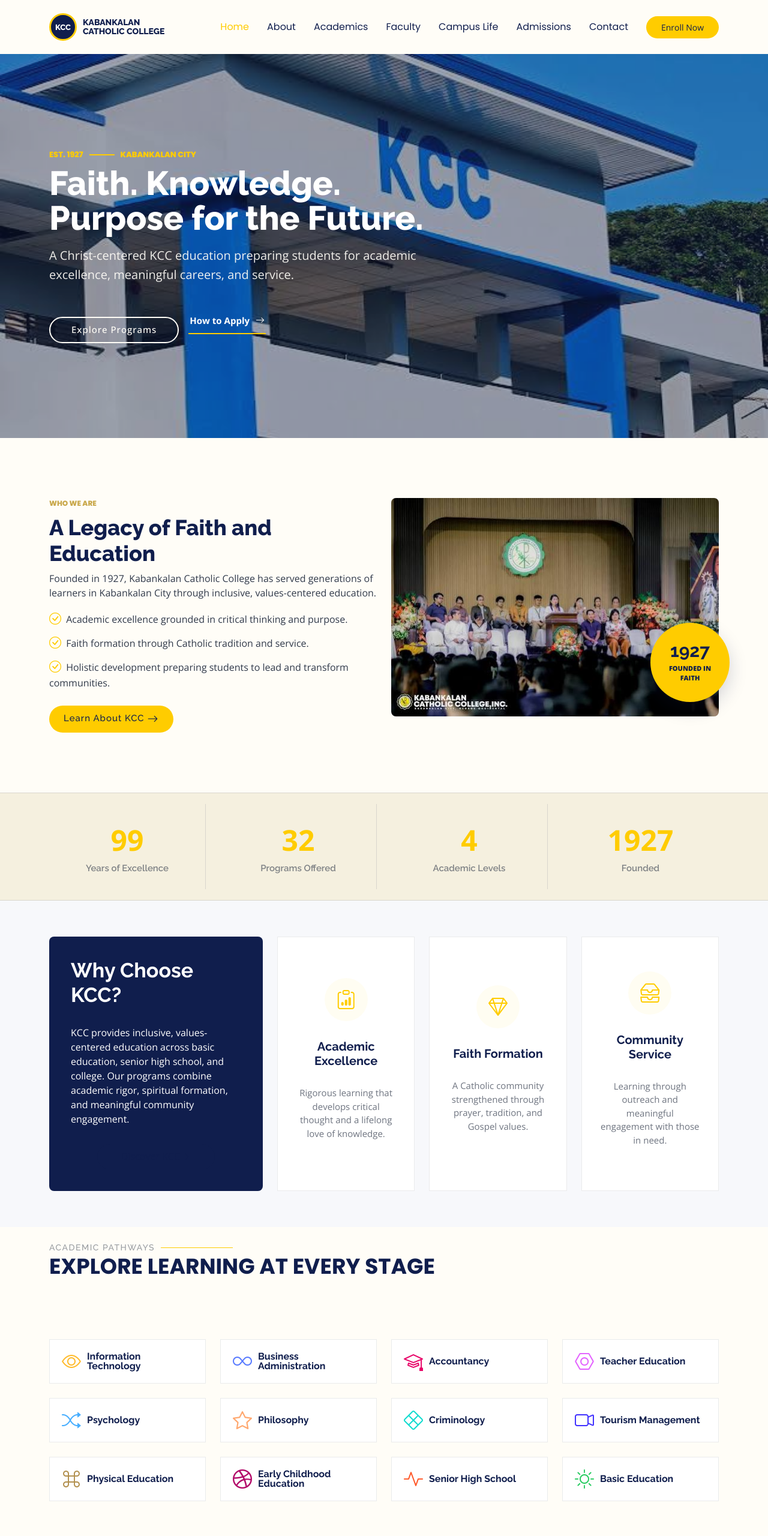
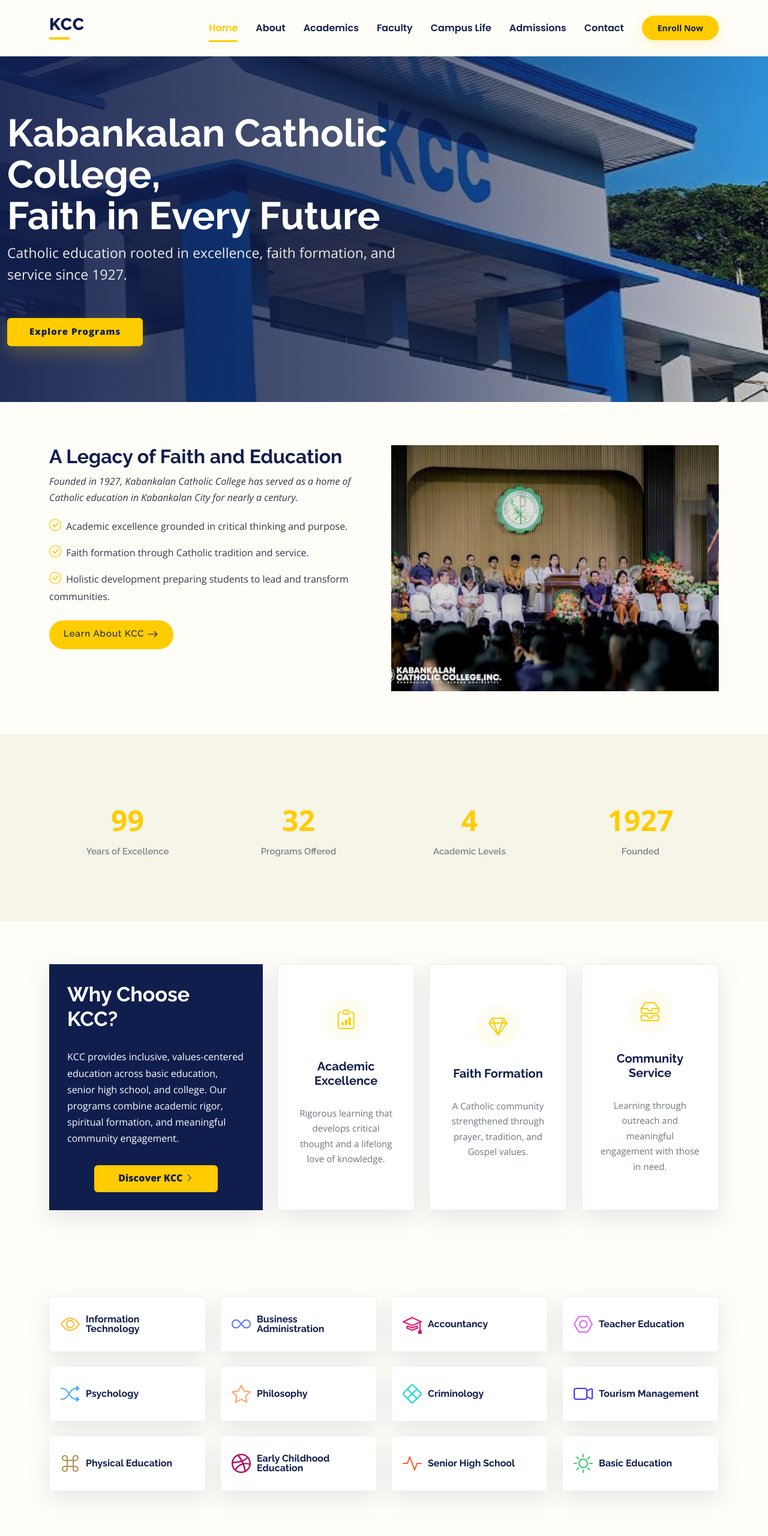
Before and after one commit to venice-aurelio/aurelio-project-2, a plain HTML site: page index.html in a window 1280 px wide. Shown: the top 2560 px of the page at 60% size. Drawn offline with nearby package versions, Linux system fonts and the light colour scheme.

Commit message:
final output

```diff
--- a/assets/css/main.css
+++ b/assets/css/main.css
@@ -258,32 +258,6 @@ h6 {
   color: var(--accent-color);
 }
 
-.header .logo-mark {
-  width: 46px;
-  height: 46px;
-  display: inline-flex;
-  align-items: center;
-  justify-content: center;
-  flex: 0 0 46px;
-  border-radius: 50%;
-  background: var(--kcc-navy);
-  border: 3px solid var(--kcc-yellow);
-  color: var(--kcc-white);
-  font-family: var(--heading-font);
-  font-size: 13px;
-  font-weight: 800;
-}
-
-.header .logo-name {
-  margin-left: 10px;
-  color: var(--kcc-navy);
-  font-family: var(--heading-font);
-  font-size: 14px;
-  line-height: 1.08;
-  font-weight: 800;
-  text-transform: uppercase;
-}
-
 .header .btn-getstarted,
 .header .btn-getstarted:focus {
   color: var(--contrast-color);
@@ -943,38 +917,15 @@ section,
 }
 
 .hero h2 {
-  max-width: 760px;
-  margin: 10px 0 0;
-  font-size: 56px;
-  line-height: 1.02;
-  font-weight: 800;
-  letter-spacing: 0;
-}
-
-.hero p:not(.hero-eyebrow) {
-  max-width: 620px;
-  color: color-mix(in srgb, var(--default-color), transparent 8%);
-  margin: 18px 0 0;
-  font-size: 20px;
-  line-height: 1.6;
-}
-
-.hero-eyebrow {
-  display: flex;
-  align-items: center;
-  gap: 10px;
   margin: 0;
-  color: var(--kcc-yellow);
-  font-family: var(--nav-font);
-  font-size: 13px;
-  font-weight: 800;
-  text-transform: uppercase;
-}
-
-.hero-eyebrow span {
-  width: 42px;
-  height: 2px;
-  background: var(--kcc-yellow);
+  font-size: 48px;
+  font-weight: 700;
+}
+
+.hero p {
+  color: color-mix(in srgb, var(--default-color), transparent 20%);
+  margin: 10px 0 0 0;
+  font-size: 24px;
 }
 
 .hero .btn-get-started {
@@ -995,98 +946,22 @@ section,
   border: 2px solid var(--accent-color);
 }
 
-.hero-actions .btn-hero-secondary {
-  color: var(--kcc-white);
-  font-size: 15px;
+@media (max-width: 768px) {
+  .hero h2 {
+    font-size: 32px;
+  }
+
+  .hero p {
+    font-size: 18px;
+  }
+}
+
+/*--------------------------------------------------------------
+# About Section
+--------------------------------------------------------------*/
+.about .content h3 {
+  font-size: 2rem;
   font-weight: 700;
-  border-bottom: 2px solid var(--kcc-yellow);
-  padding: 10px 2px;
-}
-
-.hero-actions .btn-hero-secondary i {
-  margin-left: 6px;
-}
-
-@media (max-width: 768px) {
-  .hero {
-    min-height: 68vh;
-  }
-
-  .hero h2 {
-    font-size: 38px;
-  }
-
-  .hero p:not(.hero-eyebrow) {
-    font-size: 17px;
-  }
-
-  .header .logo-name {
-    display: none;
-  }
-
-  .hero-actions {
-    flex-wrap: wrap;
-  }
-}
-
-/*--------------------------------------------------------------
-# About Section
---------------------------------------------------------------*/
-.about {
-  padding: 100px 0;
-}
-
-.about-image-wrap {
-  position: relative;
-}
-
-.about-image-wrap img {
-  border-radius: 8px;
-}
-
-.about-badge {
-  position: absolute;
-  right: -18px;
-  bottom: 24px;
-  width: 132px;
-  height: 132px;
-  display: flex;
-  flex-direction: column;
-  align-items: center;
-  justify-content: center;
-  text-align: center;
-  border-radius: 50%;
-  background: var(--kcc-yellow);
-  color: var(--kcc-navy);
-  box-shadow: 0 12px 30px rgba(16, 30, 77, 0.18);
-}
-
-.about-badge strong {
-  font-family: var(--heading-font);
-  font-size: 30px;
-  line-height: 1;
-}
-
-.about-badge span {
-  max-width: 90px;
-  margin-top: 6px;
-  font-size: 11px;
-  font-weight: 800;
-  text-transform: uppercase;
-}
-
-.section-kicker {
-  margin: 0 0 10px;
-  color: var(--kcc-gold);
-  font-family: var(--nav-font);
-  font-size: 12px;
-  font-weight: 800;
-  text-transform: uppercase;
-}
-
-.about .content h3 {
-  font-size: 2.25rem;
-  font-weight: 800;
 }
 
 .about .content ul {
@@ -1143,19 +1018,12 @@ section,
 # Counts Section
 --------------------------------------------------------------*/
 .counts {
-  padding: 18px 0;
-  border-top: 1px solid color-mix(in srgb, var(--kcc-navy), transparent 88%);
-  border-bottom: 1px solid color-mix(in srgb, var(--kcc-navy), transparent 88%);
+  padding: 25px 0;
 }
 
 .counts .stats-item {
-  padding: 24px;
+  padding: 30px;
   width: 100%;
-  border-right: 1px solid color-mix(in srgb, var(--kcc-navy), transparent 88%);
-}
-
-.counts .row > div:last-child .stats-item {
-  border-right: 0;
 }
 
 .counts .stats-item span {
@@ -1177,19 +1045,14 @@ section,
 /*--------------------------------------------------------------
 # Why Us Section
 --------------------------------------------------------------*/
-#why-us {
-  background: #f7f8fb;
-}
-
 .why-us .why-box {
-  color: var(--kcc-white);
-  background: var(--kcc-navy);
-  padding: 36px;
-  border-radius: 8px;
+  color: var(--contrast-color);
+  background: var(--accent-color);
+  padding: 30px;
 }
 
 .why-us .why-box h3 {
-  color: var(--kcc-white);
+  color: var(--contrast-color);
   font-weight: 700;
   font-size: 34px;
   margin-bottom: 30px;
@@ -1260,11 +1123,7 @@ section,
 # Features Section
 --------------------------------------------------------------*/
 .features {
-  padding: 30px 0 80px;
-}
-
-.features .section-title {
-  margin-bottom: 34px !important;
+  padding: 10px 0;
 }
 
 .features .features-item {
@@ -1338,33 +1197,6 @@ section,
 
 .courses .course-content h3 a:hover {
   color: var(--accent-color);
-}
-
-.courses .course-item {
-  transition: transform 0.25s ease, box-shadow 0.25s ease;
-}
-
-.courses .course-item:hover {
-  transform: translateY(-6px);
-  box-shadow: 0 18px 38px rgba(16, 30, 77, 0.12);
-}
-
-.btn-view-programs {
-  display: inline-flex;
-  align-items: center;
-  gap: 8px;
-  min-height: 46px;
-  padding: 10px 24px;
-  border: 2px solid var(--kcc-navy);
-  border-radius: 50px;
-  color: var(--kcc-navy);
-  font-weight: 800;
-  transition: 0.25s;
-}
-
-.btn-view-programs:hover {
-  background: var(--kcc-navy);
-  color: var(--kcc-white);
 }
 
 .courses .course-content .category {
@@ -2446,6 +2278,353 @@ section,
 /*--------------------------------------------------------------
 # Starter Section Section
 --------------------------------------------------------------*/
-.starter-section {
+ .starter-section {
   padding: 40px 0;
 }
+
+/*--------------------------------------------------------------
+# KCC Visual Polish
+--------------------------------------------------------------*/
+:root {
+  --kcc-shadow: 0 12px 35px rgba(16, 30, 77, 0.10);
+  --kcc-shadow-hover: 0 18px 45px rgba(16, 30, 77, 0.16);
+}
+
+body {
+  line-height: 1.7;
+}
+
+.header {
+  min-height: 76px;
+  border-bottom: 1px solid rgba(16, 30, 77, 0.08);
+}
+
+.header .logo h1 {
+  color: var(--kcc-navy);
+  font-size: 28px;
+  font-weight: 800;
+  line-height: 1;
+}
+
+.header .logo h1::after {
+  content: "";
+  display: block;
+  width: 34px;
+  height: 4px;
+  margin-top: 7px;
+  background: var(--kcc-yellow);
+}
+
+.header .btn-getstarted,
+.header .btn-getstarted:focus {
+  min-width: 118px;
+  text-align: center;
+  border: 1px solid var(--kcc-yellow);
+  font-weight: 700;
+  box-shadow: 0 8px 20px rgba(255, 204, 0, 0.18);
+}
+
+@media (min-width: 1200px) {
+  .navmenu a,
+  .navmenu a:focus {
+    position: relative;
+    font-weight: 600;
+  }
+
+  .navmenu a::after {
+    content: "";
+    position: absolute;
+    left: 15px;
+    right: 15px;
+    bottom: 8px;
+    height: 3px;
+    background: var(--kcc-yellow);
+    transform: scaleX(0);
+    transition: transform 0.25s ease;
+  }
+
+  .navmenu a:hover::after,
+  .navmenu .active::after {
+    transform: scaleX(1);
+  }
+}
+
+.hero {
+  min-height: 72vh;
+  overflow: hidden;
+}
+
+.hero:before {
+  background:
+    linear-gradient(90deg, rgba(16, 30, 77, 0.92) 0%, rgba(16, 30, 77, 0.72) 48%, rgba(16, 30, 77, 0.18) 100%);
+}
+
+.hero img {
+  filter: saturate(0.92) contrast(1.04);
+}
+
+.hero .container {
+  max-width: 1320px;
+}
+
+.hero h2 {
+  max-width: 760px;
+  font-size: clamp(40px, 5vw, 68px);
+  line-height: 1.08;
+  text-wrap: balance;
+}
+
+.hero p {
+  max-width: 650px;
+  color: rgba(255, 253, 247, 0.92);
+  font-size: clamp(18px, 2vw, 23px);
+  line-height: 1.55;
+}
+
+.hero .btn-get-started {
+  border: 2px solid var(--kcc-yellow);
+  background: var(--kcc-yellow);
+  color: var(--kcc-navy);
+  border-radius: 6px;
+  font-weight: 800;
+  box-shadow: 0 12px 28px rgba(255, 204, 0, 0.22);
+}
+
+.hero .btn-get-started:hover {
+  background: var(--kcc-white);
+  border-color: var(--kcc-white);
+  color: var(--kcc-navy);
+}
+
+section,
+.section {
+  padding: 72px 0;
+}
+
+.section-title {
+  margin-bottom: 38px;
+}
+
+.section-title h2 {
+  color: var(--kcc-navy);
+  font-weight: 800;
+}
+
+.section-title h2::after {
+  background: var(--kcc-yellow);
+}
+
+.section-title p {
+  color: var(--kcc-slate);
+  font-size: 34px;
+  font-weight: 800;
+}
+
+.light-background {
+  --background-color: #f7f4e8;
+}
+
+.stats-item {
+  padding: 16px 8px;
+}
+
+.stats-item span {
+  color: var(--kcc-navy);
+  font-weight: 800;
+}
+
+.stats-item p {
+  color: var(--kcc-slate);
+}
+
+.why-us .why-box {
+  background: var(--kcc-navy);
+  box-shadow: var(--kcc-shadow);
+}
+
+.why-us .why-box h3,
+.why-us .why-box p {
+  color: var(--kcc-white);
+}
+
+.why-us .why-box .more-btn {
+  background: var(--kcc-yellow);
+  color: var(--kcc-navy);
+  border-radius: 6px;
+  font-weight: 800;
+}
+
+.why-us .icon-box,
+.features .features-item,
+.courses .course-item,
+.events .card,
+.trainers .member,
+.testimonials .testimonial-item,
+.contact .info-item {
+  box-shadow: var(--kcc-shadow);
+  transition: transform 0.25s ease, box-shadow 0.25s ease;
+}
+
+.why-us .icon-box:hover,
+.features .features-item:hover,
+.courses .course-item:hover,
+.events .card:hover,
+.trainers .member:hover,
+.testimonials .testimonial-item:hover {
+  transform: translateY(-5px);
+  box-shadow: var(--kcc-shadow-hover);
+}
+
+.why-us .icon-box i {
+  color: var(--kcc-yellow);
+}
+
+.features .features-item {
+  min-height: 92px;
+  padding: 18px;
+  border: 1px solid rgba(16, 30, 77, 0.06);
+}
+
+.courses .course-item {
+  border: 0;
+  overflow: hidden;
+}
+
+.courses .course-content {
+  min-height: 220px;
+  display: flex;
+  flex-direction: column;
+}
+
+.courses .course-content .trainer {
+  margin-top: auto;
+}
+
+.courses .course-content .category {
+  background: var(--kcc-navy);
+  color: var(--kcc-white);
+  font-weight: 700;
+  border-radius: 4px;
+}
+
+.courses .course-content .price {
+  color: var(--kcc-navy);
+  font-weight: 800;
+}
+
+.page-title .heading {
+  min-height: 220px;
+  display: flex;
+  align-items: center;
+  background:
+    linear-gradient(135deg, var(--kcc-navy), var(--kcc-royal));
+}
+
+.page-title .heading h1 {
+  color: var(--kcc-white);
+  font-size: clamp(38px, 5vw, 56px);
+}
+
+.page-title .heading p {
+  max-width: 760px;
+  margin-inline: auto;
+  color: rgba(255, 253, 247, 0.88);
+  font-size: 18px;
+}
+
+.page-title .breadcrumbs {
+  border-bottom: 1px solid rgba(16, 30, 77, 0.08);
+}
+
+.footer {
+  background: var(--kcc-navy);
+  color: var(--kcc-ivory);
+  margin-top: 40px;
+}
+
+.footer .footer-about p,
+.footer .footer-links a,
+.footer .footer-newsletter p,
+.footer .copyright,
+.footer .credits {
+  color: rgba(255, 253, 247, 0.82);
+}
+
+.footer h4,
+.footer .logo span,
+.footer .sitename {
+  color: var(--kcc-white);
+}
+
+.footer .footer-links ul a:hover,
+.footer .credits a:hover {
+  color: var(--kcc-yellow);
+}
+
+.footer .social-links a {
+  background: rgba(255, 255, 255, 0.08);
+  color: var(--kcc-white);
+  border: 1px solid rgba(255, 255, 255, 0.12);
+}
+
+.footer .social-links a:hover {
+  background: var(--kcc-yellow);
+  color: var(--kcc-navy);
+}
+
+.footer .copyright {
+  background: rgba(0, 0, 0, 0.12);
+}
+
+.footer .newsletter-form input[type="submit"] {
+  background: var(--kcc-yellow);
+  color: var(--kcc-navy);
+  font-weight: 800;
+}
+
+@media (max-width: 768px) {
+  section,
+  .section {
+    padding: 56px 0;
+  }
+
+  .header {
+    min-height: 68px;
+  }
+
+  .header .logo h1 {
+    font-size: 24px;
+  }
+
+  .header .logo h1::after {
+    width: 28px;
+  }
+
+  .header .btn-getstarted {
+    min-width: auto;
+  }
+
+  .hero {
+    min-height: 620px;
+  }
+
+  .hero:before {
+    background: linear-gradient(90deg, rgba(16, 30, 77, 0.94), rgba(16, 30, 77, 0.62));
+  }
+
+  .hero h2 {
+    font-size: 38px;
+  }
+
+  .section-title p {
+    font-size: 28px;
+  }
+
+  .page-title .heading {
+    min-height: 180px;
+  }
+
+  .footer {
+    margin-top: 24px;
+  }
+}
--- a/index.html
+++ b/index.html
@@ -5,8 +5,8 @@
   <meta charset="utf-8">
   <meta content="width=device-width, initial-scale=1.0" name="viewport">
   <title>Kabankalan Catholic College, Inc. | Catholic Education</title>
-  <meta name="description" content="Kabankalan Catholic College offers Christ-centered, values-driven education from basic education to college.">
-  <meta name="keywords" content="Kabankalan Catholic College, KCC, Catholic education, Negros Occidental, college programs">
+  <meta name="description" content="">
+  <meta name="keywords" content="">
 
   <!-- Favicons -->
   <link href="assets/img/favicon.png" rel="icon">
@@ -41,9 +41,10 @@
   <header id="header" class="header d-flex align-items-center sticky-top">
     <div class="container-fluid container-xl position-relative d-flex align-items-center">
 
-      <a href="index.html" class="logo d-flex align-items-center me-auto" aria-label="Kabankalan Catholic College home">
-        <span class="logo-mark" aria-hidden="true">KCC</span>
-        <span class="logo-name">Kabankalan<br>Catholic College</span>
+      <a href="index.html" class="logo d-flex align-items-center me-auto">
+        <!-- Uncomment the line below if you also wish to use an image logo -->
+        <!-- <img src="assets/img/logo.webp" alt=""> -->
+        <h1 class="sitename">KCC</h1>
       </a>
 
       <nav id="navmenu" class="navmenu">
@@ -69,15 +70,13 @@
     <!-- Hero Section -->
     <section id="hero" class="hero section dark-background">
 
-      <img src="assets/img/hero-bg.jpg" alt="Kabankalan Catholic College campus community" data-aos="fade-in">
+      <img src="assets/img/hero-bg.jpg" alt="" data-aos="fade-in">
 
       <div class="container">
-        <p class="hero-eyebrow" data-aos="fade-up" data-aos-delay="80">EST. 1927 <span></span> KABANKALAN CITY</p>
-        <h2 data-aos="fade-up" data-aos-delay="100">Faith. Knowledge.<br>Purpose for the Future.</h2>
-        <p data-aos="fade-up" data-aos-delay="200">A Christ-centered KCC education preparing students for academic excellence, meaningful careers, and service.</p>
-        <div class="hero-actions d-flex align-items-center gap-3 mt-4" data-aos="fade-up" data-aos-delay="300">
+        <h2 data-aos="fade-up" data-aos-delay="100">Kabankalan Catholic College,<br>Faith in Every Future</h2>
+        <p data-aos="fade-up" data-aos-delay="200">Catholic education rooted in excellence, faith formation, and service since 1927.</p>
+        <div class="d-flex mt-4" data-aos="fade-up" data-aos-delay="300">
           <a href="courses.html" class="btn-get-started">Explore Programs</a>
-          <a href="pricing.html" class="btn-hero-secondary">How to Apply <i class="bi bi-arrow-right"></i></a>
         </div>
       </div>
 
@@ -91,17 +90,13 @@
         <div class="row gy-4">
 
           <div class="col-lg-6 order-1 order-lg-2" data-aos="fade-up" data-aos-delay="100">
-            <div class="about-image-wrap">
-              <img src="assets/img/course/about.jpg" class="img-fluid" alt="Students at Kabankalan Catholic College">
-              <div class="about-badge"><strong>1927</strong><span>Founded in faith</span></div>
-            </div>
+            <img src="assets/img/course/about.jpg" class="img-fluid" alt="">
           </div>
 
           <div class="col-lg-6 order-2 order-lg-1 content" data-aos="fade-up" data-aos-delay="200">
-            <p class="section-kicker">WHO WE ARE</p>
             <h3>A Legacy of Faith and Education</h3>
-            <p>
-              Founded in 1927, Kabankalan Catholic College has served generations of learners in Kabankalan City through inclusive, values-centered education.
+            <p class="fst-italic">
+              Founded in 1927, Kabankalan Catholic College has served as a home of Catholic education in Kabankalan City for nearly a century.
             </p>
             <ul>
               <li><i class="bi bi-check-circle"></i> <span>Academic excellence grounded in critical thinking and purpose.</span></li>
@@ -218,11 +213,6 @@
 
       <div class="container">
 
-        <div class="section-title mb-4" data-aos="fade-up">
-          <h2>Academic Pathways</h2>
-          <p>Explore Learning at Every Stage</p>
-        </div>
-
         <div class="row gy-4">
 
           <div class="col-lg-3 col-md-4" data-aos="fade-up" data-aos-delay="100">
@@ -320,8 +310,8 @@
 
       <!-- Section Title -->
       <div class="container section-title" data-aos="fade-up">
-        <h2>College Programs</h2>
-        <p>Start Your KCC Journey</p>
+        <h2>Academics</h2>
+        <p>Programs Offered at KCC</p>
       </div><!-- End Section Title -->
 
       <div class="container">
@@ -406,10 +396,6 @@
             </div>
           </div> <!-- End Course Item-->
 
-        </div>
-
-        <div class="text-center mt-5">
-          <a href="courses.html" class="btn-view-programs">View All Programs <i class="bi bi-arrow-right"></i></a>
         </div>
 
       </div>
```
